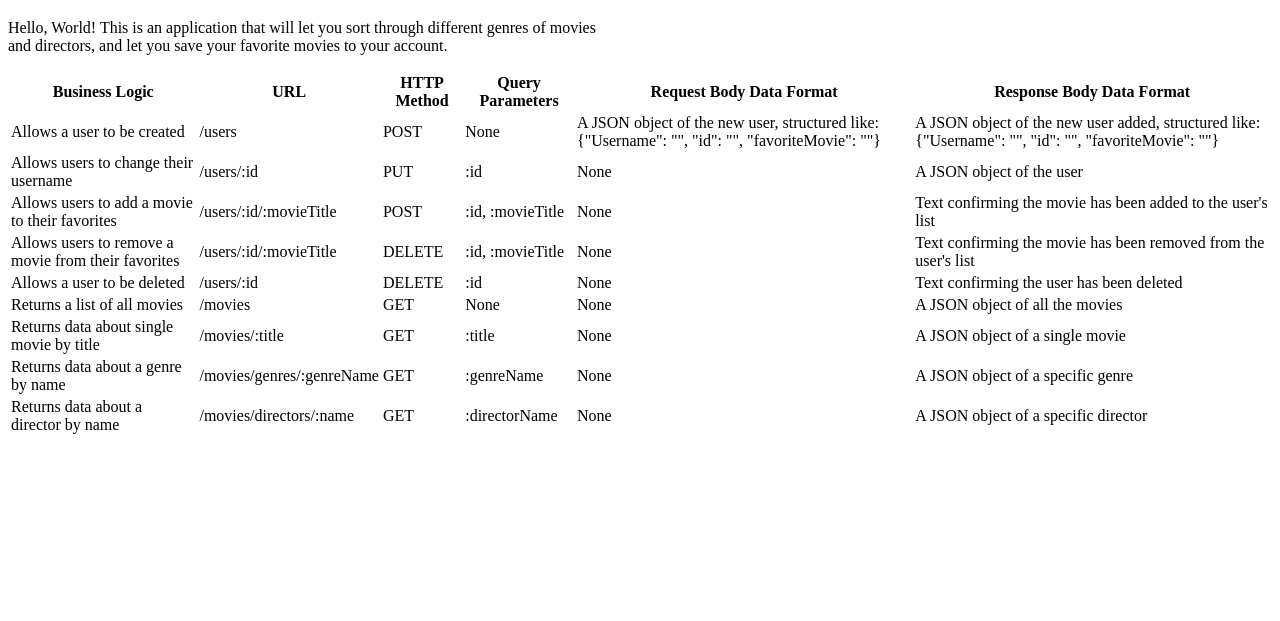
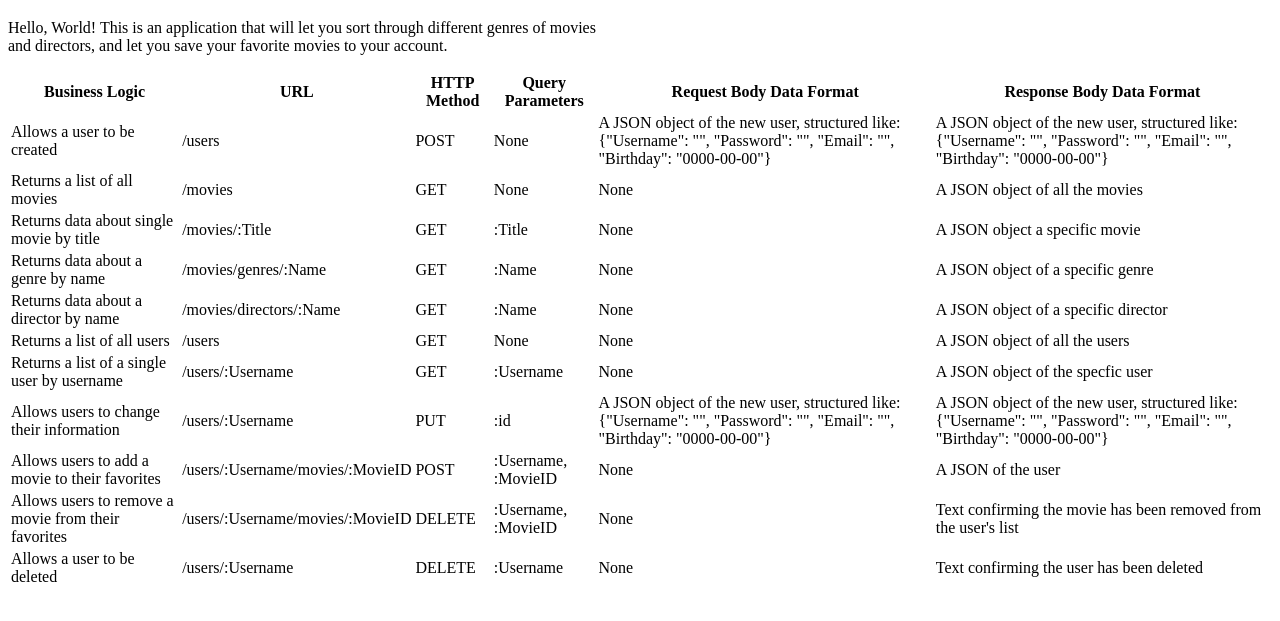
Before and after one commit to pleplu/myFlix, a website: page public/documentation.html in a window 1280 px wide. Shown: the part 61-682 px from the top of the page. Drawn offline with Linux system fonts and the light colour scheme.

Commit message:
Updated documentation to reflect current state of API

```diff
--- a/public/documentation.html
+++ b/public/documentation.html
@@ -33,44 +33,8 @@
           <td>/users</td>
           <td>POST</td>
           <td>None</td>
-          <td>A JSON object of the new user, structured like: {"Username": "", "id": "", "favoriteMovie": ""}</td>
-          <td>A JSON object of the new user added, structured like: {"Username": "", "id": "", "favoriteMovie": ""}</td>
-        </tr>
-
-        <tr>
-          <td>Allows users to change their username</td>
-          <td>/users/:id</td>
-          <td>PUT</td>
-          <td>:id</td>
-          <td>None</td>
-          <td>A JSON object of the user</td>
-        </tr>
-
-        <tr>
-          <td>Allows users to add a movie to their favorites</td>
-          <td>/users/:id/:movieTitle</td>
-          <td>POST</td>
-          <td>:id, :movieTitle</td>
-          <td>None</td>
-          <td>Text confirming the movie has been added to the user's list</td>
-        </tr>
-
-        <tr>
-          <td>Allows users to remove a movie from their favorites</td>
-          <td>/users/:id/:movieTitle</td>
-          <td>DELETE</td>
-          <td>:id, :movieTitle</td>
-          <td>None</td>
-          <td>Text confirming the movie has been removed from the user's list</td>
-        </tr>
-
-        <tr>
-          <td>Allows a user to be deleted</td>
-          <td>/users/:id</td>
-          <td>DELETE</td>
-          <td>:id</td>
-          <td>None</td>
-          <td>Text confirming the user has been deleted</td>
+          <td>A JSON object of the new user, structured like: {"Username": "", "Password": "", "Email": "", "Birthday": "0000-00-00"}</td>
+          <td>A JSON object of the new user, structured like: {"Username": "", "Password": "", "Email": "", "Birthday": "0000-00-00"}</td>
         </tr>
 
         <tr>
@@ -84,29 +48,83 @@
 
         <tr>
           <td>Returns data about single movie by title</td>
-          <td>/movies/:title</td>
+          <td>/movies/:Title</td>
           <td>GET</td>
-          <td>:title</td>
+          <td>:Title</td>
           <td>None</td>
-          <td>A JSON object of a single movie</td>
+          <td>A JSON object a specific movie</td>
         </tr>
 
         <tr>
           <td>Returns data about a genre by name</td>
-          <td>/movies/genres/:genreName</td>
+          <td>/movies/genres/:Name</td>
           <td>GET</td>
-          <td>:genreName</td>
+          <td>:Name</td>
           <td>None</td>
           <td>A JSON object of a specific genre</td>
         </tr>
 
         <tr>
           <td>Returns data about a director by name</td>
-          <td>/movies/directors/:name</td>
+          <td>/movies/directors/:Name</td>
           <td>GET</td>
-          <td>:directorName</td>
+          <td>:Name</td>
           <td>None</td>
           <td>A JSON object of a specific director</td>
+        </tr>
+
+        <tr>
+          <td>Returns a list of all users</td>
+          <td>/users</td>
+          <td>GET</td>
+          <td>None</td>
+          <td>None</td>
+          <td>A JSON object of all the users</td>
+        </tr>
+
+        <tr>
+          <td>Returns a list of a single user by username</td>
+          <td>/users/:Username</td>
+          <td>GET</td>
+          <td>:Username</td>
+          <td>None</td>
+          <td>A JSON object of the specfic user</td>
+        </tr>
+
+        <tr>
+          <td>Allows users to change their information</td>
+          <td>/users/:Username</td>
+          <td>PUT</td>
+          <td>:id</td>
+          <td>A JSON object of the new user, structured like: {"Username": "", "Password": "", "Email": "", "Birthday": "0000-00-00"}</td>
+          <td>A JSON object of the new user, structured like: {"Username": "", "Password": "", "Email": "", "Birthday": "0000-00-00"}</td>
+        </tr>
+
+        <tr>
+          <td>Allows users to add a movie to their favorites</td>
+          <td>/users/:Username/movies/:MovieID</td>
+          <td>POST</td>
+          <td>:Username, :MovieID</td>
+          <td>None</td>
+          <td>A JSON of the user</td>
+        </tr>
+
+        <tr>
+          <td>Allows users to remove a movie from their favorites</td>
+          <td>/users/:Username/movies/:MovieID</td>
+          <td>DELETE</td>
+          <td>:Username, :MovieID</td>
+          <td>None</td>
+          <td>Text confirming the movie has been removed from the user's list</td>
+        </tr>
+
+        <tr>
+          <td>Allows a user to be deleted</td>
+          <td>/users/:Username</td>
+          <td>DELETE</td>
+          <td>:Username</td>
+          <td>None</td>
+          <td>Text confirming the user has been deleted</td>
         </tr>
       </tbody>
     </table>
```
